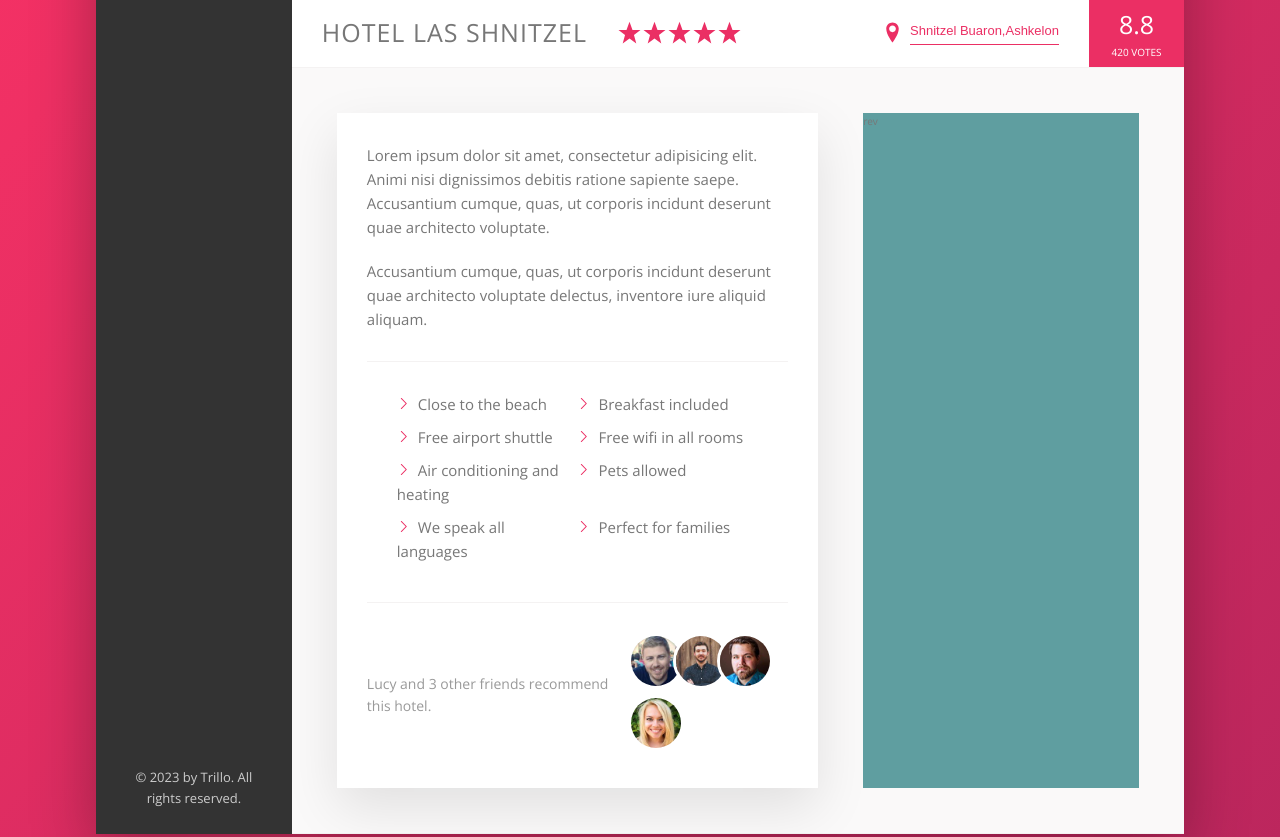
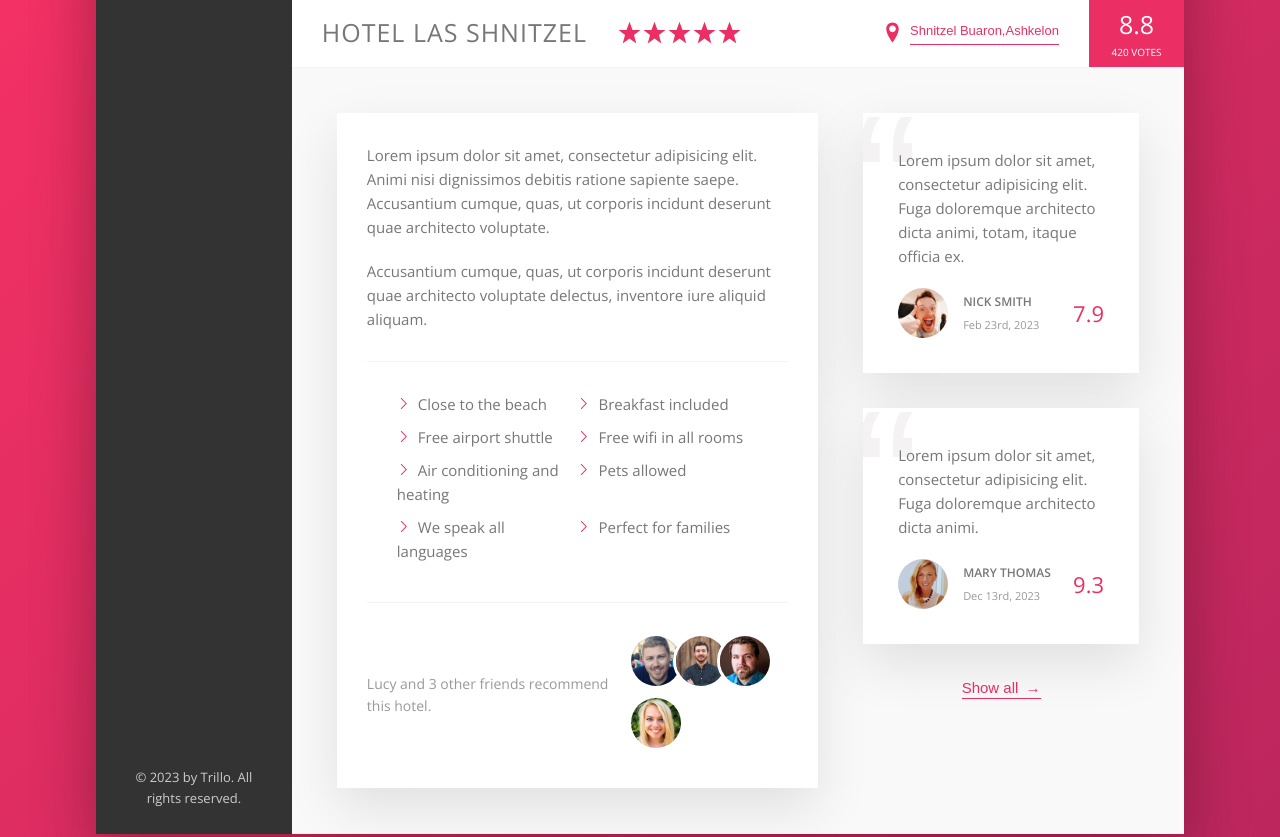
Before and after one commit to ilan-moroz/udemy-css-practice, a website: page Trillo/index.html in a window 1280 px wide. Shown: the part 502-1339 px from the top of the page. Drawn offline with nearby package versions, Linux system fonts and the light colour scheme.

Commit message:
review section

```diff
--- a/Trillo/index.html
+++ b/Trillo/index.html
@@ -178,7 +178,45 @@
                 </div>
               </div>
             </div>
-            <div class="user-reviews">rev</div>
+            <div class="user-reviews">
+              <figure class="review">
+                <blockquote class="review__text">
+                  Lorem ipsum dolor sit amet, consectetur adipisicing elit. Fuga
+                  doloremque architecto dicta animi, totam, itaque officia ex.
+                </blockquote>
+                <figcaption class="review__user">
+                  <img
+                    src="img/user-1.jpg"
+                    alt="user 1"
+                    class="review__photo"
+                  />
+                  <div class="review__user-box">
+                    <p class="review__user-name">Nick Smith</p>
+                    <p class="review__user-date">Feb 23rd, 2023</p>
+                  </div>
+                  <div class="review__rating">7.9</div>
+                </figcaption>
+              </figure>
+              <figure class="review">
+                <blockquote class="review__text">
+                  Lorem ipsum dolor sit amet, consectetur adipisicing elit. Fuga
+                  doloremque architecto dicta animi.
+                </blockquote>
+                <figcaption class="review__user">
+                  <img
+                    src="img/user-2.jpg"
+                    alt="user 2"
+                    class="review__photo"
+                  />
+                  <div class="review__user-box">
+                    <p class="review__user-name">Mary Thomas</p>
+                    <p class="review__user-date">Dec 13rd, 2023</p>
+                  </div>
+                  <div class="review__rating">9.3</div>
+                </figcaption>
+              </figure>
+              <button class="btn-inline">Show all <span>&rarr;</span></button>
+            </div>
           </div>
         </main>
       </div>
--- a/Trillo/sass/_components.scss
+++ b/Trillo/sass/_components.scss
@@ -253,8 +253,17 @@
   cursor: pointer;
   transition: all 0.2s;
 
+  & span {
+    margin-left: 3px;
+    transition: margin-left 0.2s;
+  }
+
   &:hover {
     color: var(--color-grey-dark-1);
+
+    span {
+      margin-left: 8px;
+    }
   }
 
   &:focus {
@@ -341,3 +350,65 @@
     }
   }
 }
+
+// REVIEWS
+.review {
+  background-color: #fff;
+  box-shadow: var(--shadow-light);
+  padding: 3.5rem;
+  margin-bottom: 3.5rem;
+  position: relative;
+  overflow: hidden;
+
+  &__text {
+    z-index: 10;
+    position: relative;
+  }
+
+  &__user {
+    display: flex;
+    align-items: center;
+    margin-top: 2rem;
+  }
+
+  &__photo {
+    height: 5rem;
+    width: 5rem;
+    border-radius: 50%;
+  }
+
+  &__user-box {
+    margin-right: auto;
+    margin-left: 1.5rem;
+  }
+
+  &__user-name {
+    font-size: 1.2rem;
+    font-weight: 600;
+    text-transform: uppercase;
+    margin-bottom: 0.5rem;
+  }
+
+  &__user-date {
+    font-size: 1.1rem;
+    color: var(--color-grey-dark-3);
+  }
+
+  &__rating {
+    color: var(--color-primary);
+    font-size: 2.2rem;
+    font-weight: 400;
+  }
+
+  &::before {
+    content: "\201c";
+    position: absolute;
+    top: -2.75rem;
+    left: -1rem;
+    line-height: 1;
+    font-size: 20rem;
+    color: var(--color-grey-light-2);
+    font-family: sans-serif;
+    z-index: 1;
+  }
+}
--- a/Trillo/sass/_layout.scss
+++ b/Trillo/sass/_layout.scss
@@ -38,10 +38,10 @@
   padding: 4.5rem;
   background-color: var(--color-grey-light-1);
   border-bottom: var(--line);
+  font-size: 1.5rem;
 }
 
 .description {
-  font-size: 1.5rem;
   background-color: #fff;
   box-shadow: var(--shadow-light);
   padding: 3rem;
@@ -50,6 +50,8 @@
 }
 
 .user-reviews {
-  background-color: cadetblue;
   flex: 1;
+  display: flex;
+  flex-direction: column;
+  align-items: center;
 }
```
Also changed, not shown: Trillo/css/style.css, 1 other file.
